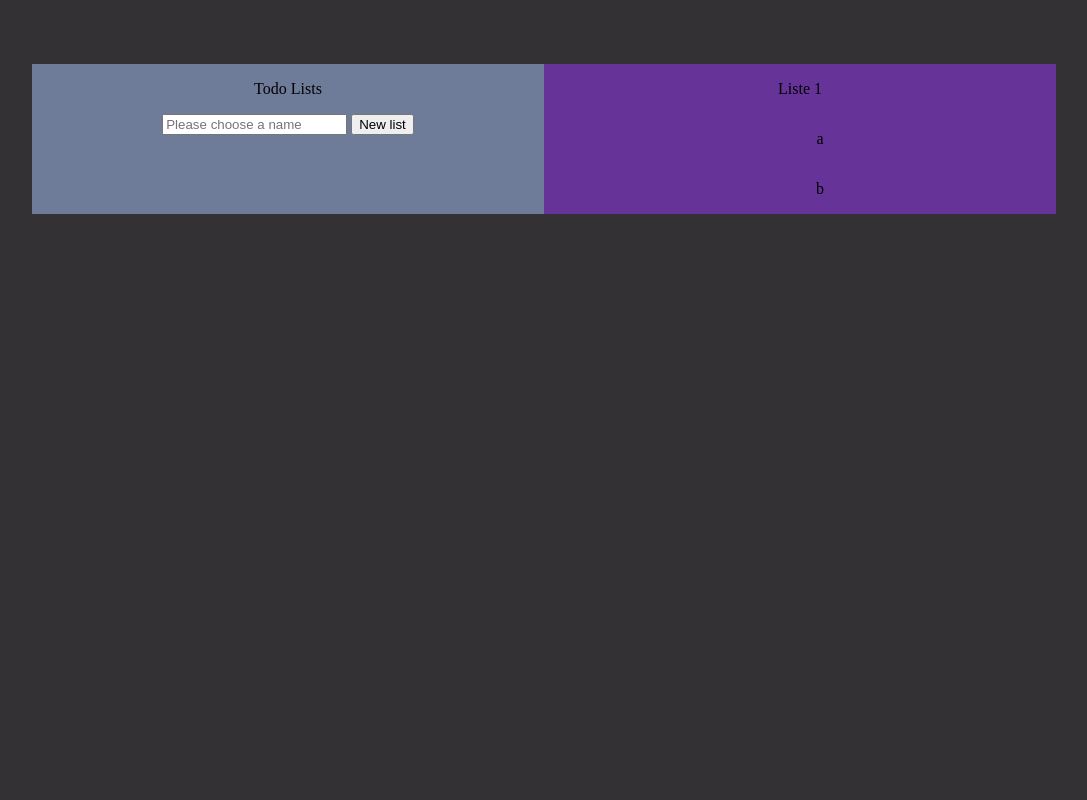
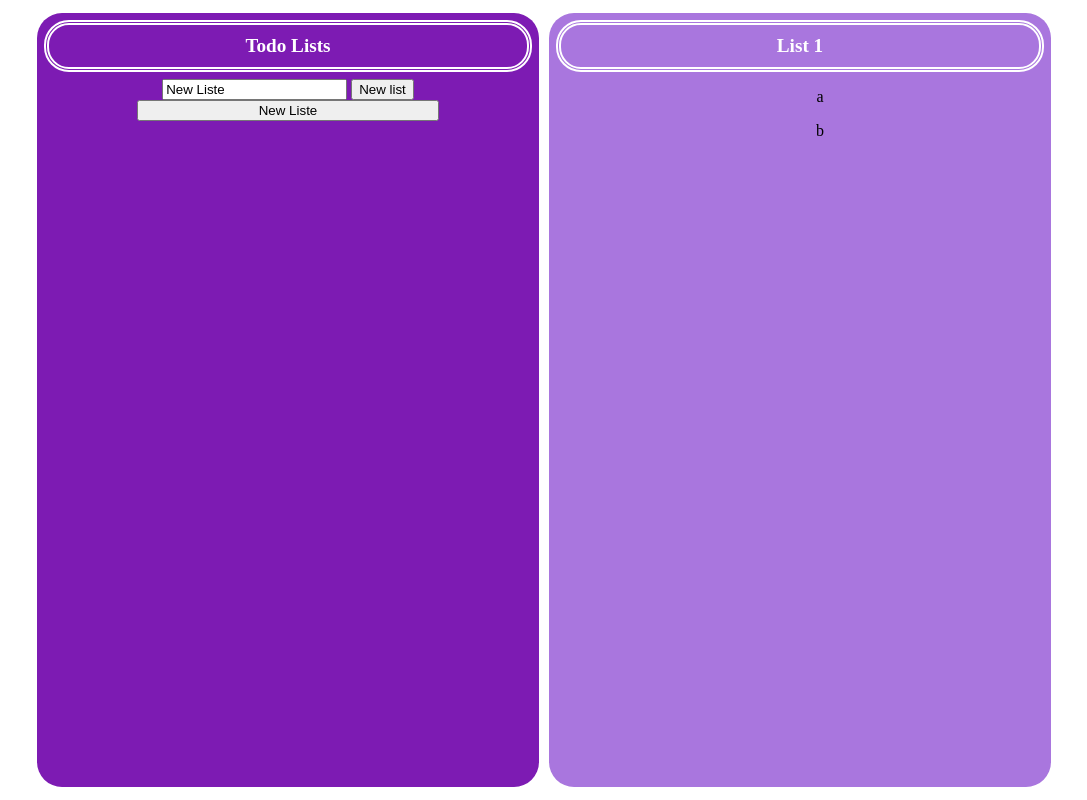
Before and after one commit to SouesMurielle/Todo-List-Javascript-natif, a plain HTML site: page index.html in a window 1280 px wide. Both pictures are taken after a click on the button "New list". Shown: the whole page, without its empty margins (96-1183 px from the left). Drawn offline with Linux system fonts and the light colour scheme.

Commit message:
Poursuite du projet

```diff
--- a/index.html
+++ b/index.html
@@ -8,23 +8,23 @@
 <body>
 <section id="lists">
     <div>
-        <p>Todo Lists</p>
+        <p class="title">Todo Lists</p>
         <!--        Input nom de la liste -->
-        <input type="text" id="new-list-name" placeholder="ListName">
+        <input class="" id="new-list-name" placeholder="Enter Name" required type="text" value="New Liste">
         <!--        Bouton nouvelle liste -->
-        <button type="submit" id="button">New list</button>
+        <button class="" id="button" type="submit">New list</button>
         <!--        Liste des listes -->
         <div id="lists-list"></div>
     </div>
 </section>
 <section id="list">
     <!--        Nom de la liste -->
-        <p>Liste 1</p>
+    <p class="title">List 1</p>
     <!--        Liste des trucs -->
     <ul>a</ul>
     <ul>b</ul>
 </section>
-    <script type="text/javascript" src="main.js"></script>
+<script src="main.js" type="text/javascript"></script>
 </body>
 </html>
 
--- a/main.js
+++ b/main.js
@@ -4,9 +4,9 @@ let listDiv = document.querySelector('#lists-list');
 let arrayList = [];
 
 class List {
-    constructor(listName, items= []) {
+    constructor(listName, items = []) {
         this.listName = listName;
-        this.items = items;
+        // this.items = items;
     }
 }
 
@@ -14,16 +14,19 @@ btn.addEventListener('click', addList);
 
 function addList() {
     if (input.value === '') {
-        input.placeholder= "Please choose a name";
+        input.reportValidity();
+        input.setCustomValidity('Please enter a name');
     } else {
         arrayList.push(new List(input.value, []));
         let newButton = document.createElement('button');
-        newButton.innerText = arrayList[arrayList.length-1].listName;
+        newButton.className = 'newList';
+        newButton.innerText = arrayList[arrayList.length - 1].listName;
         listDiv.append(newButton);
     }
 
 }
 
+
 //let paragraph = document.querySelector('#info');
 // paragraph.innerText = `${numberOfSeasons} seasons, ${numberOfEpisodes} episodes per season
 //
--- a/style.css
+++ b/style.css
@@ -1,42 +1,64 @@
+html {
+    width: 100%;
+    height: 100%;
+    margin: 0;
+}
+
 body {
-    margin-top: 5%;
-    margin-left: auto;
-    margin-right: auto;
-    background-color: #343134;
+    padding: 8px 0;
+    margin: 0 auto;
+    background-color: #ffffff;
     width: 80%;
+    min-height: 100vh;
     text-align: center;
+    box-sizing: border-box;
     display: grid;
     grid-template-columns: 1fr 1fr;
 }
 
 section {
-    width: 100%;
-    /*display: flex;*/
-    display: grid;
-    grid-template-columns: 1fr;
+    border-radius: 25px;
+    margin: 5px;
 }
 
-
-
-#one-line {
-
+.one-line {
+    display: block;
+    margin-left: auto;
+    margin-right: auto;
 }
 
 #list {
-    background: #663399;
+    background: #A976DE;
 }
 
 #lists {
-    background-color: #6f7c99;
+    background-color: #7d1bb3;
 }
 
 p {
-    color: #000000;
 }
 
 #lists-list {
     display: grid;
-    grid-template-columns: 1fr;
-    margin-left: 40%;
-    margin-right: 40%;
 }
+
+.newList {
+    width: 60%;
+    margin-left: auto;
+    margin-right: auto;
+    text-align: center;
+    overflow: hidden;
+    text-overflow: ellipsis;
+    white-space: nowrap;
+}
+
+.title {
+    border: 5px double white;
+    border-radius: 25px;
+    padding: 10px;
+    margin: 7px;
+    color: white;
+    font-size: larger;
+    font-weight: bold;
+    text-transform: capitalize;
+}
```
Lines whose indentation alone changed are shown as unchanged.
